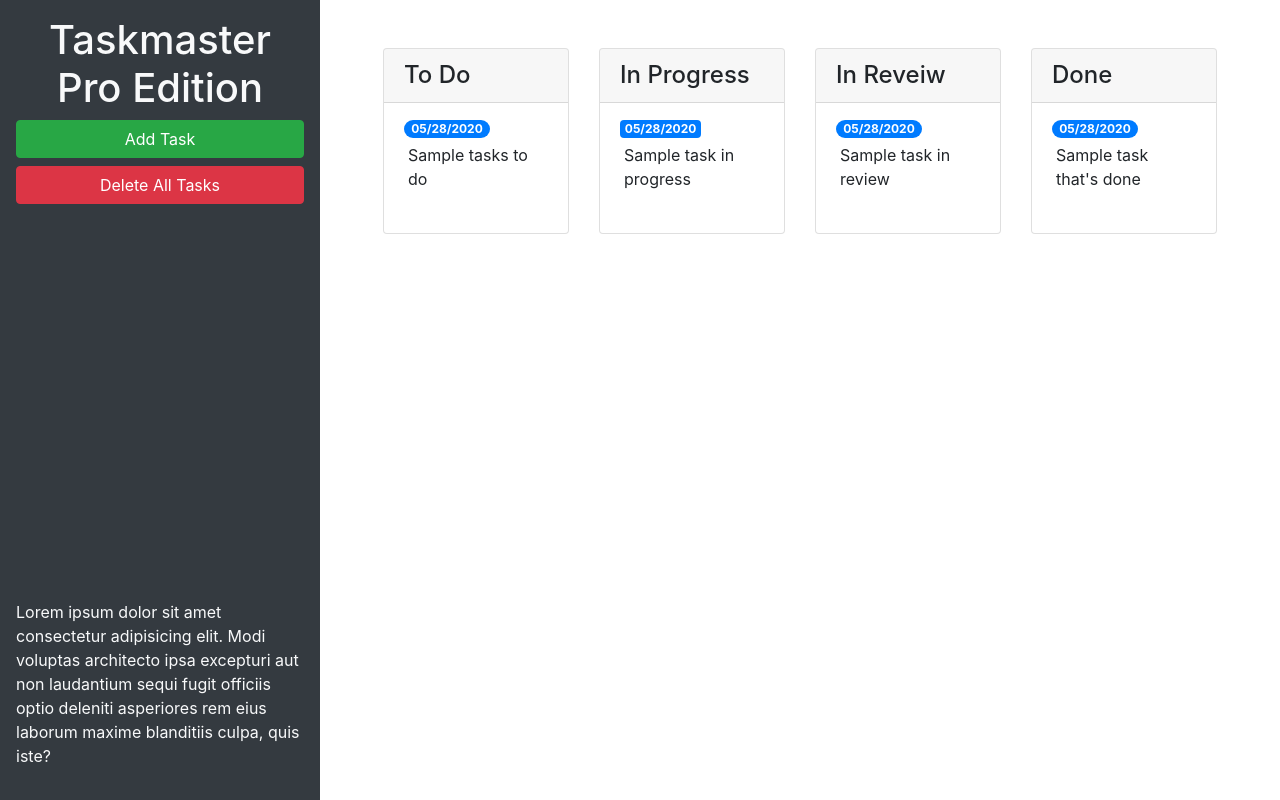
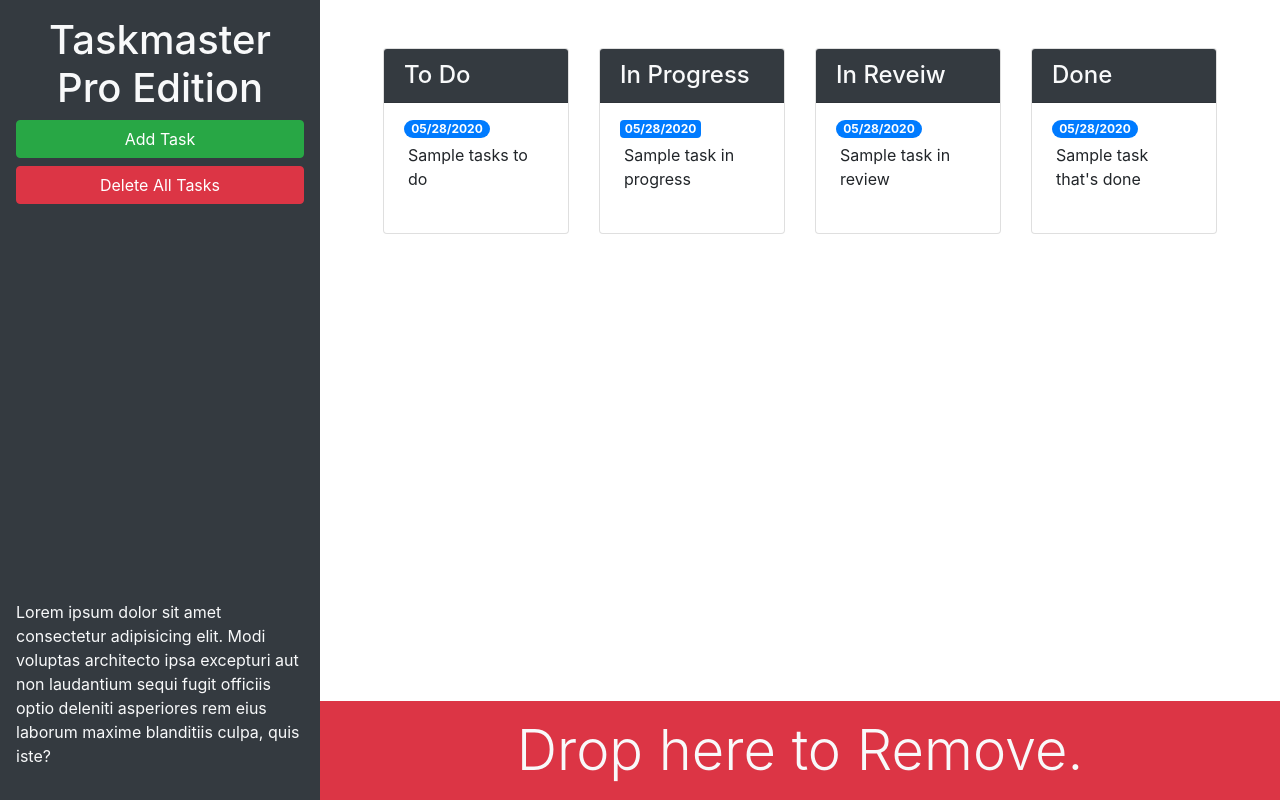
Before and after one commit to briandgomez/taskmaster-pro, a plain HTML site: page index.html in a window 1280 px wide. Drawn offline with nearby package versions, Linux system fonts and the light colour scheme.

Commit message:
bootstrap utility classes

```diff
--- a/index.html
+++ b/index.html
@@ -13,7 +13,7 @@
 <body>
 
   <div class="row min-vh-100 no-gutters">
-    <header class="col-12 col-lg-3 bg-dark text-light d-flex flex-column p-4 p-lg-3">
+    <header class="col-12 col-lg-3 bg-dark text-light sticky-top d-flex flex-column p-4 p-lg-3">
       <h1 class="text-center">Taskmaster Pro Edition</h1>
       <button id="create-task" class="btn btn-block btn-success" data-toggle="modal" data-target="#task-form-modal">Add
         Task</button>
@@ -23,13 +23,13 @@
         laudantium sequi fugit officiis optio deleniti asperiores rem eius laborum maxime blanditiis culpa, quis iste?
       </p>
     </header>
-    <main class="col-12 col-lg-9">
+    <main class="col-12 col-lg-9 d-flex flex-column">
       <!--'row' allows for all columns to exist in a single row-->
       <div class="m-5 row justify-content-around">
         <!--todo start-->
         <div class="col-12 col-md-6 col-xl-3 mb-3">
           <div class="card">
-            <h4 class="card-header">
+            <h4 class="card-header bg-dark text-light">
               To Do
             </h4>
             <ul id="list-toDo" class="list-group list-group-flush">
@@ -44,7 +44,7 @@
         <!--in progress start-->
         <div class="col-12 col-md-6 col-xl-3 mb-3">
           <div class="card">
-            <h4 class="card-header">
+            <h4 class="card-header bg-dark text-light">
               In Progress
             </h4>
             <ul id="list-inProgress" class="list-group list-group-flush">
@@ -59,7 +59,7 @@
         <!--in reveiew start-->
         <div class="col-12 col-md-6 col-xl-3 mb-3">
           <div class="card">
-            <h4 class="card-header">
+            <h4 class="card-header bg-dark text-light">
               In Reveiw
             </h4>
             <ul id="list-inReview" class="list-group list-group-flush">
@@ -74,7 +74,7 @@
         <!--done start-->
         <div class="col-12 col-md-6 col-xl-3 mb-3">
           <div class="card">
-            <h4 class="card-header">
+            <h4 class="card-header bg-dark text-light">
               Done
             </h4>
             <ul id="list-done" class="list-group list-group-flush">
@@ -86,6 +86,11 @@
           </div>
         </div>
         <!--done end-->
+      </div>
+      <div id="trash" class="mt-auto">
+        <div class="w-100 bg-danger p-3 text-center text-light display-4">
+          Drop here to Remove.
+        </div>
       </div>
     </main>
   </div>
```
